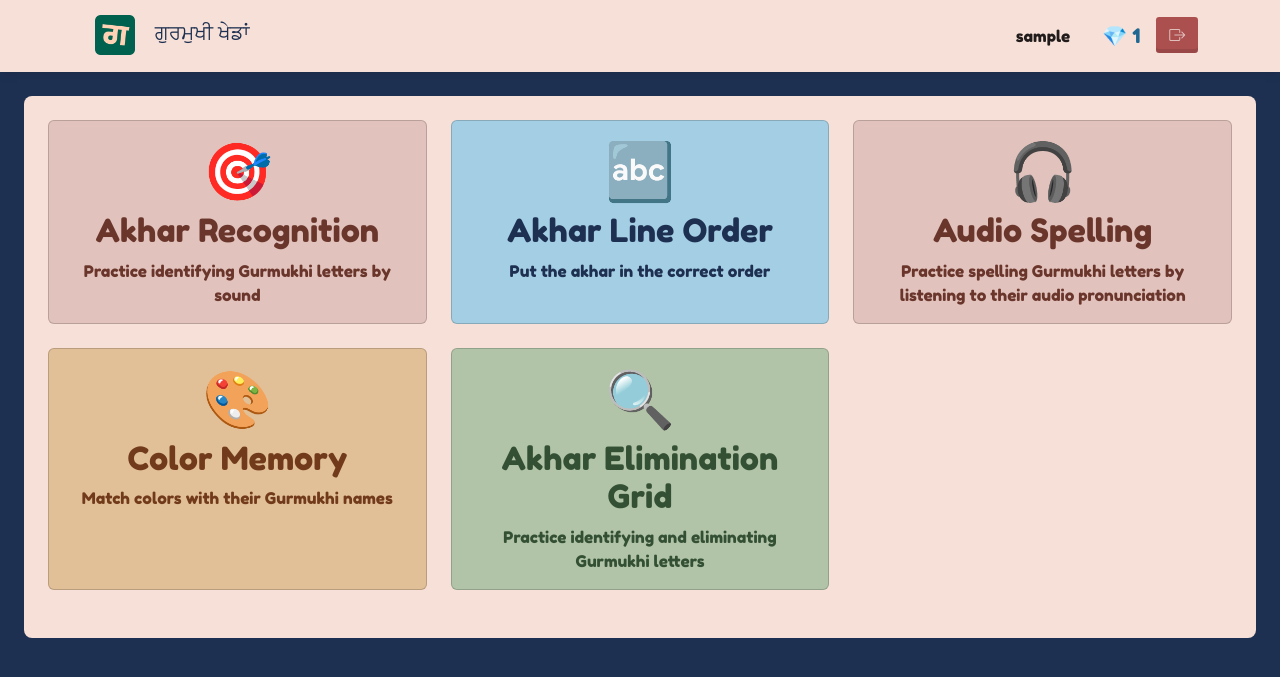
After one commit to hgcd/gurmukhi-games, a Flask app: page /games in a window 1280 px wide. The commit adds this page. Shown: the top 677 px of the page. Run offline with Flask 3, Linux system fonts and the light colour scheme; the visitor is signed in with stand-in values (Sample User, id 1); some web fonts are replaced.

Commit message:
Updated layout and game page

```diff
--- a/app.py
+++ b/app.py
@@ -13,6 +13,45 @@ app.secret_key = os.urandom(24)  # Required for session management
 
 # Get the MongoDB database instance
 db = MongoDBConnection.get_db()
+
+global GAME_DETAILS
+GAME_DETAILS = [
+    {
+        "game_id": "akhar-recognition",
+        "name": "Akhar Recognition",
+        "description": "Practice identifying Gurmukhi letters by sound",
+        "color_class": "bg-red-light",
+        "icon": "🎯"
+    },
+    {
+        "game_id": "akhar-line-order",
+        "name": "Akhar Line Order",
+        "description": "Put the akhar in the correct order",
+        "color_class": "bg-blue-light",
+        "icon": "🔤"
+    },
+    {
+        "game_id": "audio-spelling",
+        "name": "Audio Spelling",
+        "description": "Practice spelling Gurmukhi letters by listening to their audio pronunciation",
+        "color_class": "bg-red-light",
+        "icon": "🎧"
+    },
+    {
+        "game_id": "color-memory",
+        "name": "Color Memory",
+        "description": "Match colors with their Gurmukhi names",
+        "color_class": "bg-orange-light",
+        "icon": "🎨"
+    },
+    {
+        "game_id": "akhar-elimination-grid",
+        "name": "Akhar Elimination Grid",
+        "description": "Practice identifying and eliminating Gurmukhi letters",
+        "color_class": "bg-green-light",
+        "icon": "🔍"
+    }
+]
 
 # Get all users
 def get_users_dict():
@@ -72,11 +111,21 @@ def index():
     leaderboard.sort(key=lambda x: x['points'], reverse=True)
     leaderboard = leaderboard[:5]
 
-    return render_template('index.html', leaderboard=leaderboard)
+    # Get all game details
+    game_details = [
+        game for game in GAME_DETAILS
+        if game['game_id'] in ["akhar-recognition", "akhar-line-order"]
+    ]
+    return render_template('index.html', leaderboard=leaderboard, game_details=game_details)
 
 @app.route('/activities/audio-spelling')
 def audio_spelling():
     return render_template('activities/audio_spelling.html')
+
+@app.route('/games')
+@login_required
+def games():
+    return render_template('games.html', game_details=GAME_DETAILS)
 
 @app.route('/analytics')
 @login_required
--- a/templates/base.html
+++ b/templates/base.html
@@ -59,7 +59,10 @@
                 {% if user_id %}
                 <div class="d-flex align-items-center">
                     {% if user_type == "teacher" %}
-                        <a href="{{ url_for('analytics') }}" class="btn-press-blank text-orange-dark text-decoration-none mx-2">
+                        <a href="{{ url_for('games') }}" class="btn-press-blank text-orange-dark text-decoration-none">
+                            <span class="me-3">ਖੇਡਾਂ <i class="bi bi-controller"></i></span>
+                        </a>
+                        <a href="{{ url_for('analytics') }}" class="btn-press-blank text-orange-dark text-decoration-none">
                             <span class="me-3">ਨਿਖੇੜਾ <i class="bi bi-graph-up-arrow"></i></span>
                         </a>
                     {% endif %}
--- /dev/null
+++ b/templates/games.html
@@ -0,0 +1,24 @@
+{% extends "base.html" %}
+
+{% block title %}Games{% endblock %}
+
+{% block content %}
+<div class="w-100 bg-main-light rounded-3 p-4">
+    <!-- Game Cards -->
+    <div class="row">
+        {% for game in game_details %}
+            <div class="col-md-4 mb-4">
+                <a href="activities/{{ game.game_id }}" class="text-decoration-none">
+                    <div class="card h-100 {{ game.color_class }}">
+                        <div class="card-body text-center">
+                            <h1 class="display-4">{{ game.icon }}</h1>
+                            <h2 class="card-title">{{ game.name }}</h2>
+                            <p class="card-text">{{ game.description }}</p>
+                        </div>
+                    </div>
+                </a>
+            </div>
+        {% endfor %}
+    </div>
+</div>
+{% endblock %}
```
Also changed, not shown: templates/index.html (+12 -62 lines).
